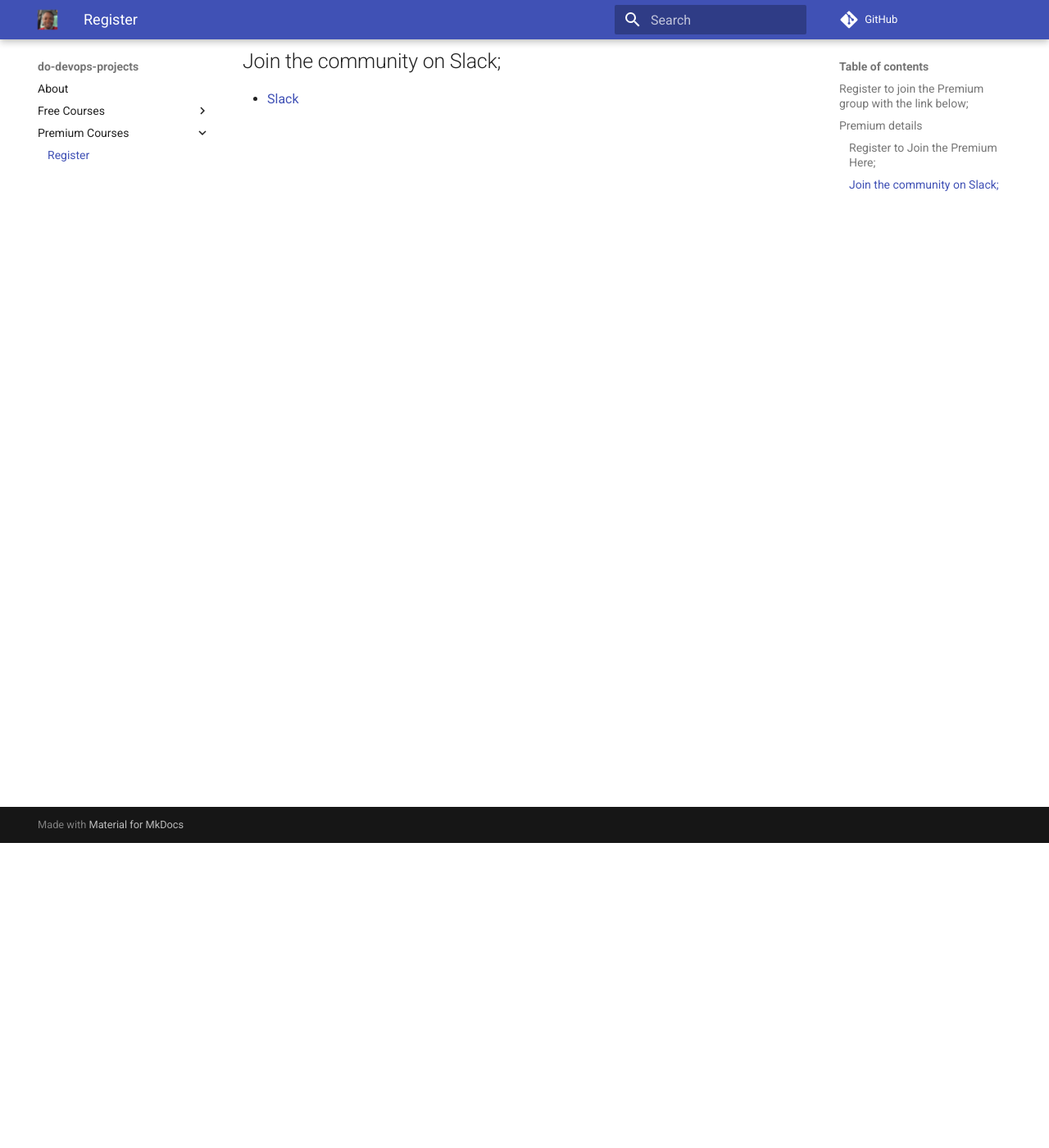
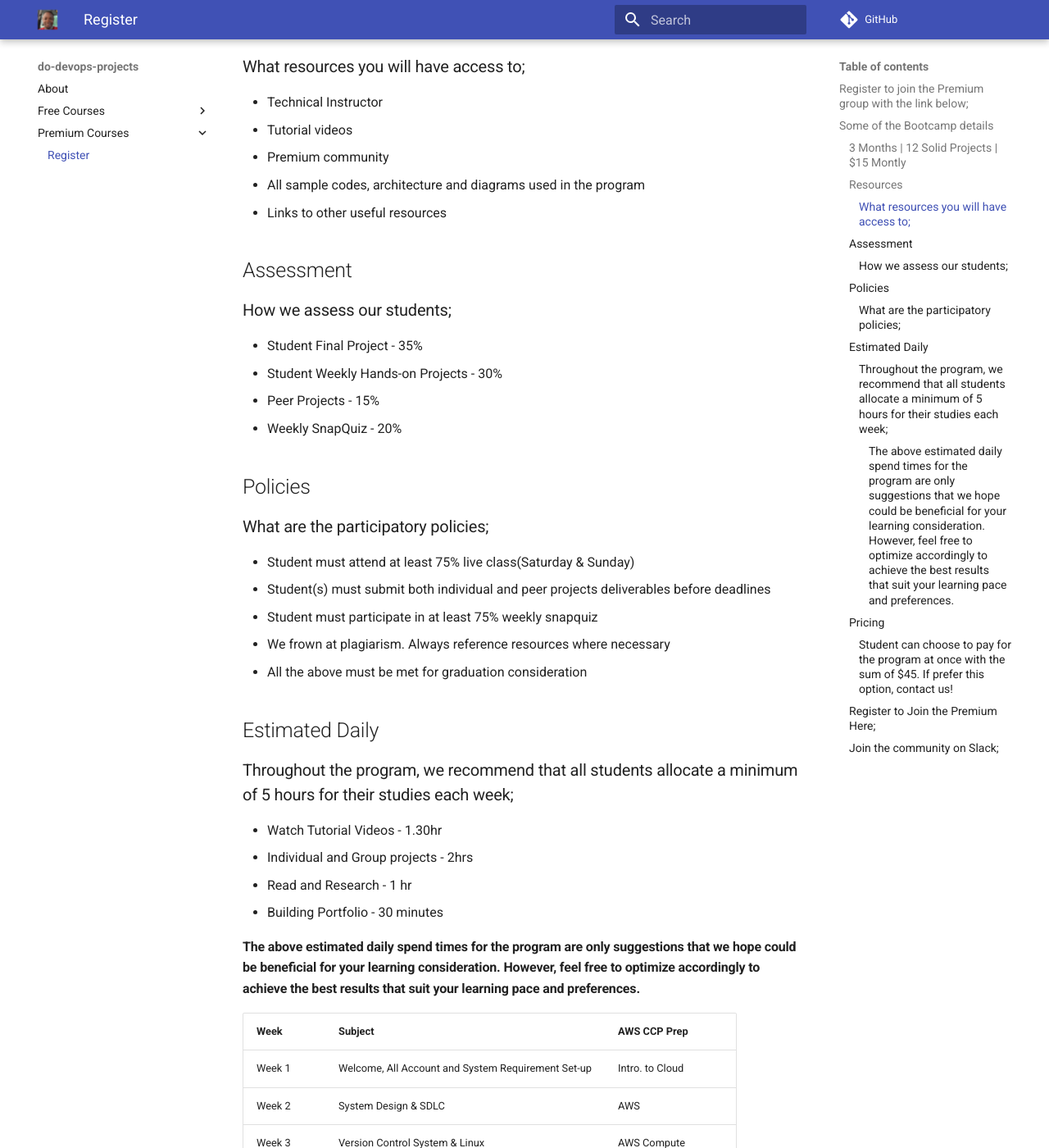
Before and after one commit to hellodeolu/don-labs, an MkDocs documentation site: the page built from docs/register.md, in a window 1280 px wide and 1400 px high, scrolled down 372 px. Shown: the whole window at 82% size. Built offline with MkDocs 1.6.1 and Material for MkDocs 9.7.7, drawn with Linux system fonts in a browser that asks for light colours; comment, search, counter and statistics services are not loaded; some of the changed text lies outside the part shown.

Commit message:
premium-add

```diff
--- a/docs/register.md
+++ b/docs/register.md
@@ -1,15 +1,65 @@
 ## Register to join the Premium group with the link below;
 - [Pay here](https://selar.co/5502fc)
 
-# Premium details
+# Some of the Bootcamp details
+## 3 Months | 12 Solid Projects | $15 Montly
+
+## Resources
+### What resources you will have access to;
+- Technical Instructor
+- Tutorial videos
+- Premium community
+- All sample codes, architecture and diagrams used in the program
+- Links to other useful resources
+
+## Assessment
+### How we assess our students;
+- Student Final Project - 35%
+- Student Weekly Hands-on Projects - 30%
+- Peer Projects - 15%
+- Weekly SnapQuiz - 20%
+
+## Policies
+### What are the participatory policies;
+- Student must attend at least 75% live class(Saturday & Sunday)
+- Student(s) must submit both individual and peer projects deliverables before deadlines
+- Student must participate in at least 75% weekly snapquiz
+- We frown at plagiarism. Always reference resources where necessary
+- All the above must be met for graduation consideration
+
+## Estimated Daily
+### Throughout the program, we recommend that all students allocate a minimum of 5 hours for their studies each week;
+- Watch Tutorial Videos - 1.30hr
+- Individual and Group projects - 2hrs
+- Read and Research - 1 hr
+- Building Portfolio - 30 minutes
+
+#### The above estimated daily spend times for the program are only suggestions that we hope could be beneficial for your learning consideration. However, feel free to optimize accordingly to achieve the best results that suit your learning pace and preferences.
+
+|  Week | Subject | AWS CCP Prep |
+| --- | --- | --- |
+| Week 1 | Welcome, All Account and System Requirement Set-up | Intro. to Cloud |
+| Week 2 | System Design & SDLC | AWS |
+| Week 3 | Version Control System & Linux | AWS Compute |
+| Week 4 | Bash & Python Scripting | AWS Storage |
+| Week 5 | Network & Database | AWS Network |
+| Week 6 | Security, Build Tools & Jenkins | AWS Security |
+| Week 7 | Docker | AWS Manage Services |
+| Week 8 | Terraform | AWS Others |
+| Week 9 | Kubernetes | AWS Prep |
+| Week 10 | Prometheus & Grafana | AWS Exam Readiness |
+| Week 11 | Student Final Project | Peer Final Project |
+| Week 12 | Student Final Project | Peer Final Project |
 
 
+## Pricing
+- $15 Montly
+### Student can choose to pay for the program at once with the sum of $45. If prefer this option, contact us!
 
 
 ## Register to Join the Premium Here;
 - [Pay here](https://selar.co/5502fc)
 
 
-
 ## Join the community on Slack;
 - [Slack](https://bit.ly/slack-don-labs)
```
Also changed, not shown: docs/about/index.md (+2 -0 lines), docs/assets/don-fliers.png (added).
